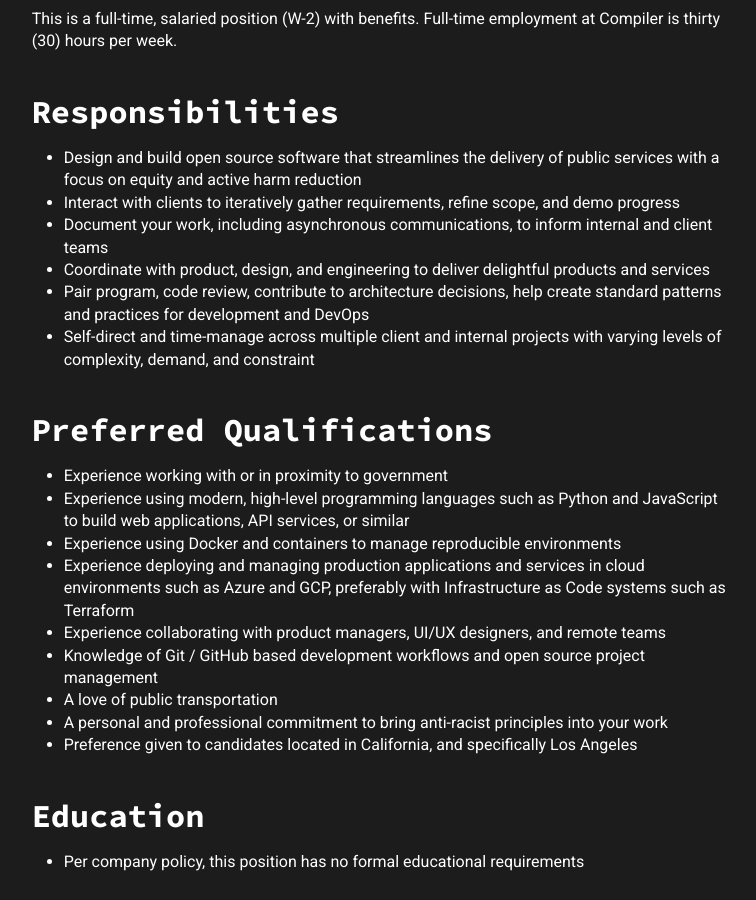
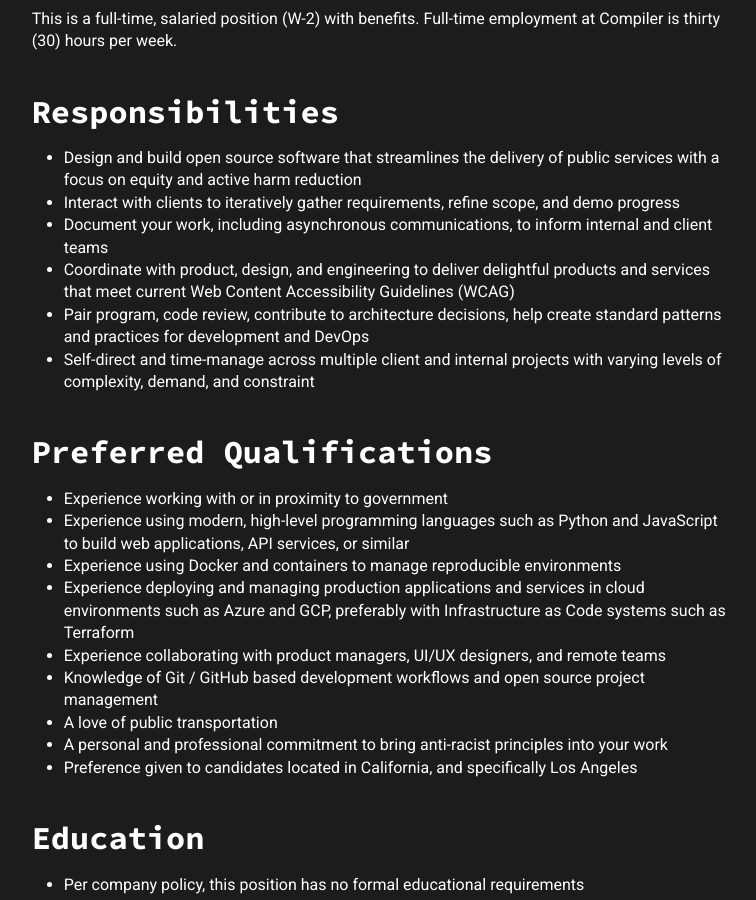
Before and after one commit to compilerla/compiler.la, a Jekyll site: the page built from _jobs/software-engineer.md, in a window 1280 px wide and 900 px high, scrolled down 772 px. Shown: the whole window, without its empty margins (107-863 px from the left). Built offline with Jekyll 4.4.1, drawn with Linux system fonts in a browser that asks for light colours.

Commit message:
feat(software-engineer): add WCAG guidelines
Co-authored-by: machiko <machiko@compiler.la>

```diff
--- a/_jobs/software-engineer.md
+++ b/_jobs/software-engineer.md
@@ -21,7 +21,7 @@
 - Design and build open source software that streamlines the delivery of public services with a focus on equity and active harm reduction
 - Interact with clients to iteratively gather requirements, refine scope, and demo progress
 - Document your work, including asynchronous communications, to inform internal and client teams
-- Coordinate with product, design, and engineering to deliver delightful products and services
+- Coordinate with product, design, and engineering to deliver delightful products and services that meet current Web Content Accessibility Guidelines (WCAG)
 - Pair program, code review, contribute to architecture decisions, help create standard patterns and practices for development and DevOps
 - Self-direct and time-manage across multiple client and internal projects with varying levels of complexity, demand, and constraint
 
```
